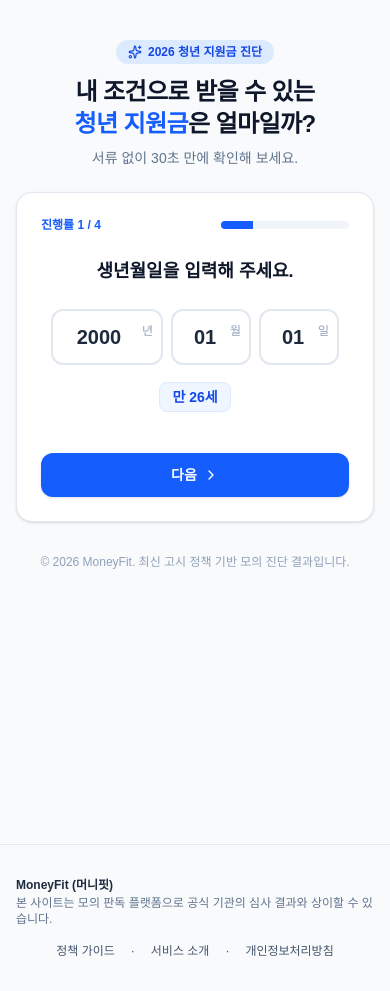
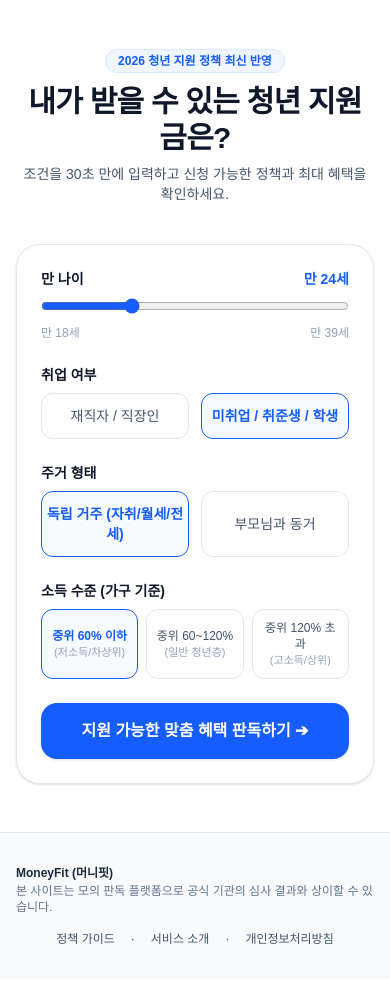
Before and after one commit to dooollee/money-fit, a Next.js app: page / in a window 390 px wide. Built offline with nearby package versions, Linux system fonts and the light colour scheme.

Commit message:
feat: 메인 판독기와 12대 청년 정책 데이터셋 연동 및 필터링 기능 강화

```diff
--- a/app/page.tsx
+++ b/app/page.tsx
@@ -1,420 +1,248 @@
+// app/page.tsx
 "use client";
 
-import React, { useState } from "react";
-import { CheckCircle2, ChevronRight, RefreshCw, Award, ArrowRight, Sparkles } from "lucide-react";
+import { useState } from "react";
+import Link from "next/link";
+import { YOUTH_POLICIES, Policy } from "@/data/policies";
 
-interface Policy {
-  id: string;
-  name: string;
-  category: string;
-  benefitSummary: string;
-  estimatedAnnualAmount: number;
-  minAge: number;
-  maxAge: number;
-  regions: string[];
-  employmentStatus: string[];
-  maxIncome: number;
-  link: string;
+export default function HomePage() {
+  // 사용자 입력 상태
+  const [age, setAge] = useState<number>(24);
+  const [employmentStatus, setEmploymentStatus] = useState<"employed" | "unemployed">("unemployed");
+  const [isIndependent, setIsIndependent] = useState<boolean>(true); // 단독 거주(월세 등) 여부
+  const [incomeLevel, setIncomeLevel] = useState<"low" | "mid" | "high">("low"); // 중위소득 기준 (low: 60%이하, mid: 100~120%이하, high: 120%초과)
+
+  const [matchedPolicies, setMatchedPolicies] = useState<Policy[] | null>(null);
+
+  const handleCalculate = () => {
+    const results = YOUTH_POLICIES.filter((policy) => {
+      // 1. 연령 필터
+      if (age < policy.ageRange.min || age > policy.ageRange.max) {
+        return false;
       }
 
-const POLICIES_DATA: Policy[] = [
-  {
-    id: "p1",
-    name: "K-패스 / The 경기패스 대중교통 환급",
-    category: "교통/생활",
-    benefitSummary: "대중교통 이용금액 30% 환급 (청년 기본 30%, 경기도민 무제한 지원)",
-    estimatedAnnualAmount: 28,
-    minAge: 19,
-    maxAge: 39,
-    regions: ["전국", "서울", "경기", "인천", "기타 지역"],
-    employmentStatus: ["전체", "미취업", "재직자", "프리랜서"],
-    maxIncome: 0,
-    link: "https://korea-pass.kr",
-  },
-  {
-    id: "p2",
-    name: "청년월세 특별지원",
-    category: "주거",
-    benefitSummary: "실제 납부 임차료 월 최대 20만 원 (최대 12개월 총 240만 원 지원)",
-    estimatedAnnualAmount: 240,
-    minAge: 19,
-    maxAge: 34,
-    regions: ["전국", "서울", "경기", "인천", "기타 지역"],
-    employmentStatus: ["전체", "미취업", "재직자", "프리랜서"],
-    maxIncome: 2400,
-    link: "https://www.bokjiro.go.kr",
-  },
-  {
-    id: "p3",
-    name: "청년도약계좌 정부기여금 & 비과세",
-    category: "금융/자산",
-    benefitSummary: "월 최대 70만 원 납입 시 정부기여금(월 최대 3.3만) + 이자소득 100% 비과세",
-    estimatedAnnualAmount: 40,
-    minAge: 19,
-    maxAge: 34,
-    regions: ["전국", "서울", "경기", "인천", "기타 지역"],
-    employmentStatus: ["재직자", "프리랜서"],
-    maxIncome: 7500,
-    link: "https://ylaccount.kinfa.or.kr",
-  },
-  {
-    id: "p4",
-    name: "국민취업지원제도 (I유형)",
-    category: "취업/역량",
-    benefitSummary: "구직촉진수당 월 50만 원 x 6개월(총 300만 원) 지원 및 취업 프로그램",
-    estimatedAnnualAmount: 300,
-    minAge: 18,
-    maxAge: 34,
-    regions: ["전국", "서울", "경기", "인천", "기타 지역"],
-    employmentStatus: ["미취업"],
-    maxIncome: 2400,
-    link: "https://www.kua.go.kr",
-  },
-  {
-    id: "p5",
-    name: "청년 주택드림 청약통장",
-    category: "금융/자산",
-    benefitSummary: "최대 연 4.5% 우대금리 및 청약 당첨 시 연 2%대 저리 전용 대출 연계",
-    estimatedAnnualAmount: 35,
-    minAge: 19,
-    maxAge: 34,
-    regions: ["전국", "서울", "경기", "인천", "기타 지역"],
-    employmentStatus: ["재직자", "프리랜서"],
-    maxIncome: 5000,
-    link: "https://nhuf.molit.go.kr",
-  },
-];
-
-// 만 나이 정밀 계산 (년/월/일 개별 숫자 기준)
-function calculateAge(y: string, m: string, d: string): number | null {
-  const year = parseInt(y, 10);
-  const month = parseInt(m, 10);
-  const day = parseInt(d, 10);
-
-  if (isNaN(year) || isNaN(month) || isNaN(day)) return null;
-  if (year < 1950 || year > 2026 || month < 1 || month > 12 || day < 1 || day > 31) return null;
-
-  const today = new Date();
-  const currentYear = today.getFullYear();
-  const currentMonth = today.getMonth() + 1;
-  const currentDay = today.getDate();
-
-  let age = currentYear - year;
-  const hasBirthdayPassed = currentMonth > month || (currentMonth === month && currentDay >= day);
-
-  if (!hasBirthdayPassed) {
-    age -= 1;
+      // 2. 취업 상태 필터
+      if (policy.statusCondition !== "all" && policy.statusCondition !== employmentStatus) {
+        return false;
       }
 
-  return age >= 0 ? age : null;
-}
+      // 3. 정책별 특정 조건 필터
+      if (policy.id === "youth-rent" && !isIndependent) return false;
+      if (policy.id === "youth-tomorrow-savings" && incomeLevel === "high") return false;
+      if (policy.id === "kua-type-1" && incomeLevel === "high") return false;
 
-export default function YouthFitPage() {
-  const [step, setStep] = useState(1);
-
-  // 년/월/일 분리 상태
-  const [birthYear, setBirthYear] = useState("2000");
-  const [birthMonth, setBirthMonth] = useState("01");
-  const [birthDay, setBirthDay] = useState("01");
-
-  const [region, setRegion] = useState("경기");
-  const [employment, setEmployment] = useState("미취업");
-  const [income, setIncome] = useState(2400);
-  const [isSubmitted, setIsSubmitted] = useState(false);
-
-  const calculatedAge = calculateAge(birthYear, birthMonth, birthDay);
-  const isStep1Valid = calculatedAge !== null && calculatedAge >= 15 && calculatedAge <= 50;
-
-  const userAge = calculatedAge ?? 26;
-  const matchedPolicies = POLICIES_DATA.filter((policy) => {
-    if (userAge < policy.minAge || userAge > policy.maxAge) return false;
-    if (!policy.regions.includes("전국") && !policy.regions.includes(region)) return false;
-    if (!policy.employmentStatus.includes("전체") && !policy.employmentStatus.includes(employment)) return false;
-    if (policy.maxIncome > 0 && income > policy.maxIncome) return false;
       return true;
     });
 
-  const totalBenefit = matchedPolicies.reduce((acc, cur) => acc + cur.estimatedAnnualAmount, 0);
+    setMatchedPolicies(results);
+  };
 
   return (
-    <main className="min-h-screen bg-slate-50 text-slate-900 flex flex-col items-center p-4 sm:p-8">
-      <header className="w-full max-w-xl text-center py-6">
-        <span className="inline-flex items-center gap-1.5 px-3 py-1 rounded-full text-xs font-semibold bg-blue-100 text-blue-700 mb-3">
-          <Sparkles className="w-3.5 h-3.5" /> 2026 청년 지원금 진단
+    <main className="max-w-3xl mx-auto px-4 py-12 text-slate-800">
+      {/* 헤더 섹션 */}
+      <section className="text-center mb-10">
+        <span className="text-xs font-semibold px-3 py-1 bg-blue-50 text-blue-600 rounded-full border border-blue-100">
+          2026 청년 지원 정책 최신 반영
         </span>
-        <h1 className="text-2xl sm:text-3xl font-bold tracking-tight text-slate-900">
-          내 조건으로 받을 수 있는 <br className="sm:hidden" />
-          <span className="text-blue-600">청년 지원금</span>은 얼마일까?
+        <h1 className="text-3xl sm:text-4xl font-extrabold text-slate-900 mt-3 tracking-tight">
+          내가 받을 수 있는 청년 지원금은?
         </h1>
-        <p className="text-sm text-slate-500 mt-2">
-          서류 없이 30초 만에 확인해 보세요.
+        <p className="text-slate-600 mt-2 text-sm sm:text-base">
+          조건을 30초 만에 입력하고 신청 가능한 정책과 최대 혜택을 확인하세요.
         </p>
-      </header>
+      </section>
 
-      <div className="w-full max-w-xl bg-white rounded-2xl shadow-sm border border-slate-200 p-6 sm:p-8">
-        {!isSubmitted ? (
+      {/* 입력 폼 카드 */}
+      <section className="bg-white border border-slate-200 rounded-3xl p-6 sm:p-8 shadow-sm">
+        <div className="space-y-6">
+          {/* 나이 선택 */}
           <div>
-            {/* 상단 프로그레스 바 */}
-            <div className="flex items-center justify-between mb-6">
-              <span className="text-xs font-semibold text-blue-600">진행률 {step} / 4</span>
-              <div className="w-32 bg-slate-100 h-2 rounded-full overflow-hidden">
-                <div
-                  className="bg-blue-600 h-full transition-all duration-300"
-                  style={{ width: `${(step / 4) * 100}%` }}
+            <div className="flex justify-between items-center mb-2">
+              <label className="text-sm font-semibold text-slate-900">만 나이</label>
+              <span className="text-sm font-bold text-blue-600">만 {age}세</span>
+            </div>
+            <input
+              type="range"
+              min={18}
+              max={39}
+              value={age}
+              onChange={(e) => setAge(Number(e.target.value))}
+              className="w-full accent-blue-600 cursor-pointer"
             />
+            <div className="flex justify-between text-xs text-slate-400 mt-1">
+              <span>만 18세</span>
+              <span>만 39세</span>
             </div>
           </div>
 
-            {/* 스텝 1: 년 / 월 / 일 개별 입력 */}
-            {step === 1 && (
-              <div className="space-y-4">
-                <h2 className="text-lg font-semibold text-center sm:text-left">
-                  생년월일을 입력해 주세요.
-                </h2>
-
-                <div className="py-2 flex flex-col items-center gap-4">
-                  <div className="flex items-center gap-2">
-                    {/* 년 */}
-                    <div className="relative w-28">
-                      <input
-                        type="text"
-                        inputMode="numeric"
-                        maxLength={4}
-                        placeholder="2000"
-                        value={birthYear}
-                        onChange={(e) => setBirthYear(e.target.value.replace(/[^0-9]/g, ""))}
-                        className="w-full text-center text-xl font-bold py-3 pr-6 pl-2 border-2 border-slate-200 rounded-xl focus:border-blue-600 focus:outline-none text-slate-800"
-                      />
-                      <span className="absolute right-2.5 top-3.5 text-xs text-slate-400 font-medium">년</span>
-                    </div>
-
-                    {/* 월 */}
-                    <div className="relative w-20">
-                      <input
-                        type="text"
-                        inputMode="numeric"
-                        maxLength={2}
-                        placeholder="01"
-                        value={birthMonth}
-                        onChange={(e) => setBirthMonth(e.target.value.replace(/[^0-9]/g, ""))}
-                        className="w-full text-center text-xl font-bold py-3 pr-5 pl-2 border-2 border-slate-200 rounded-xl focus:border-blue-600 focus:outline-none text-slate-800"
-                      />
-                      <span className="absolute right-2.5 top-3.5 text-xs text-slate-400 font-medium">월</span>
-                    </div>
-
-                    {/* 일 */}
-                    <div className="relative w-20">
-                      <input
-                        type="text"
-                        inputMode="numeric"
-                        maxLength={2}
-                        placeholder="01"
-                        value={birthDay}
-                        onChange={(e) => setBirthDay(e.target.value.replace(/[^0-9]/g, ""))}
-                        className="w-full text-center text-xl font-bold py-3 pr-5 pl-2 border-2 border-slate-200 rounded-xl focus:border-blue-600 focus:outline-none text-slate-800"
-                      />
-                      <span className="absolute right-2.5 top-3.5 text-xs text-slate-400 font-medium">일</span>
+          {/* 취업 상태 */}
+          <div>
+            <label className="block text-sm font-semibold text-slate-900 mb-2">취업 여부</label>
+            <div className="grid grid-cols-2 gap-3">
+              <button
+                type="button"
+                onClick={() => setEmploymentStatus("employed")}
+                className={`py-3 rounded-xl text-sm font-medium border transition ${
+                  employmentStatus === "employed"
+                    ? "border-blue-600 bg-blue-50/50 text-blue-600 font-semibold"
+                    : "border-slate-200 text-slate-600 hover:bg-slate-50"
+                }`}
+              >
+                재직자 / 직장인
+              </button>
+              <button
+                type="button"
+                onClick={() => setEmploymentStatus("unemployed")}
+                className={`py-3 rounded-xl text-sm font-medium border transition ${
+                  employmentStatus === "unemployed"
+                    ? "border-blue-600 bg-blue-50/50 text-blue-600 font-semibold"
+                    : "border-slate-200 text-slate-600 hover:bg-slate-50"
+                }`}
+              >
+                미취업 / 취준생 / 학생
+              </button>
             </div>
           </div>
 
-                  {/* 나이 결과 뱃지만 깔끔하게 표시 */}
-                  <div className="min-h-[32px] flex items-center justify-center">
-                    {calculatedAge !== null ? (
-                      <span className="inline-flex items-center px-3 py-1 rounded-lg bg-blue-50 text-blue-700 text-sm font-semibold border border-blue-100">
-                        만 {calculatedAge}세
-                      </span>
-                    ) : (
-                      <span className="text-xs text-slate-400">생년월일을 올바르게 입력해 주세요.</span>
-                    )}
-                  </div>
-                </div>
-              </div>
-            )}
-
-            {/* 스텝 2: 지역 선택 */}
-            {step === 2 && (
-              <div className="space-y-4">
-                <h2 className="text-lg font-semibold">현재 거주 지역을 선택해 주세요.</h2>
-                <div className="grid grid-cols-2 gap-3 py-2">
-                  {["서울", "경기", "인천", "기타 지역"].map((reg) => (
+          {/* 주거 형태 */}
+          <div>
+            <label className="block text-sm font-semibold text-slate-900 mb-2">주거 형태</label>
+            <div className="grid grid-cols-2 gap-3">
               <button
-                      key={reg}
                 type="button"
-                      onClick={() => setRegion(reg)}
-                      className={`p-4 rounded-xl border text-sm font-medium transition-all ${
-                        region === reg
-                          ? "border-blue-600 bg-blue-50 text-blue-700 font-bold ring-2 ring-blue-600/20"
-                          : "border-slate-200 text-slate-700 hover:bg-slate-50"
+                onClick={() => setIsIndependent(true)}
+                className={`py-3 rounded-xl text-sm font-medium border transition ${
+                  isIndependent
+                    ? "border-blue-600 bg-blue-50/50 text-blue-600 font-semibold"
+                    : "border-slate-200 text-slate-600 hover:bg-slate-50"
                 }`}
               >
-                      {reg}
+                독립 거주 (자취/월세/전세)
               </button>
-                  ))}
-                </div>
-              </div>
-            )}
-
-            {/* 스텝 3: 고용 상태 */}
-            {step === 3 && (
-              <div className="space-y-4">
-                <h2 className="text-lg font-semibold">현재 취업 상태는 어떠신가요?</h2>
-                <div className="space-y-2.5">
-                  {[
-                    { key: "미취업", label: "미취업 / 취업준비생 / 이직준비" },
-                    { key: "재직자", label: "직장인 (정규직, 계약직, 인턴)" },
-                    { key: "프리랜서", label: "프리랜서 / 개인사업자" },
-                  ].map((item) => (
               <button
-                      key={item.key}
                 type="button"
-                      onClick={() => setEmployment(item.key)}
-                      className={`w-full p-4 text-left rounded-xl border text-sm font-medium transition-all flex items-center justify-between ${
-                        employment === item.key
-                          ? "border-blue-600 bg-blue-50 text-blue-700 font-bold ring-2 ring-blue-600/20"
-                          : "border-slate-200 text-slate-700 hover:bg-slate-50"
+                onClick={() => setIsIndependent(false)}
+                className={`py-3 rounded-xl text-sm font-medium border transition ${
+                  !isIndependent
+                    ? "border-blue-600 bg-blue-50/50 text-blue-600 font-semibold"
+                    : "border-slate-200 text-slate-600 hover:bg-slate-50"
                 }`}
               >
-                      {item.label}
-                      {employment === item.key && <CheckCircle2 className="w-5 h-5 text-blue-600" />}
+                부모님과 동거
               </button>
-                  ))}
-                </div>
-              </div>
-            )}
-
-            {/* 스텝 4: 소득 구간 */}
-            {step === 4 && (
-              <div className="space-y-4">
-                <h2 className="text-lg font-semibold">작년 기준 연간 소득(세전) 구간은?</h2>
-                <div className="space-y-2.5">
-                  {[
-                    { val: 0, label: "소득 없음 (무소득)" },
-                    { val: 2400, label: "연 2,400만 원 이하 (월 약 200만 원)" },
-                    { val: 3600, label: "연 3,600만 원 이하 (월 약 300만 원)" },
-                    { val: 5000, label: "연 5,000만 원 이하" },
-                    { val: 8000, label: "연 5,000만 원 초과" },
-                  ].map((item) => (
-                    <button
-                      key={item.val}
-                      type="button"
-                      onClick={() => setIncome(item.val)}
-                      className={`w-full p-3.5 text-left rounded-xl border text-sm font-medium transition-all flex items-center justify-between ${
-                        income === item.val
-                          ? "border-blue-600 bg-blue-50 text-blue-700 font-bold ring-2 ring-blue-600/20"
-                          : "border-slate-200 text-slate-700 hover:bg-slate-50"
-                      }`}
-                    >
-                      {item.label}
-                      {income === item.val && <CheckCircle2 className="w-4 h-4 text-blue-600" />}
-                    </button>
-                  ))}
-                </div>
-              </div>
-            )}
-
-            {/* 하단 버튼 */}
-            <div className="flex gap-3 mt-8">
-              {step > 1 && (
-                <button
-                  type="button"
-                  onClick={() => setStep(step - 1)}
-                  className="w-1/3 py-3 rounded-xl border border-slate-200 text-slate-600 font-medium text-sm hover:bg-slate-50"
-                >
-                  이전
-                </button>
-              )}
-
-              {step < 4 ? (
-                <button
-                  type="button"
-                  disabled={step === 1 && !isStep1Valid}
-                  onClick={() => setStep(step + 1)}
-                  className={`flex-1 py-3 rounded-xl font-semibold text-sm flex items-center justify-center gap-1.5 transition-colors ${
-                    step === 1 && !isStep1Valid
-                      ? "bg-slate-200 text-slate-400 cursor-not-allowed"
-                      : "bg-blue-600 hover:bg-blue-700 text-white shadow-sm"
-                  }`}
-                >
-                  다음 <ChevronRight className="w-4 h-4" />
-                </button>
-              ) : (
-                <button
-                  type="button"
-                  onClick={() => setIsSubmitted(true)}
-                  className="flex-1 py-3 bg-blue-600 hover:bg-blue-700 text-white rounded-xl font-semibold text-sm flex items-center justify-center gap-1.5 shadow-sm transition-all"
-                >
-                  결과 바로 확인하기 <Sparkles className="w-4 h-4" />
-                </button>
-              )}
-            </div>
-          </div>
-        ) : (
-          /* 진단 리포트 */
-          <div className="space-y-6">
-            <div className="bg-blue-600 rounded-xl p-6 text-white text-center">
-              <span className="text-xs font-semibold uppercase tracking-wider text-blue-100">
-                맞춤 진단 리포트
-              </span>
-              <p className="text-sm text-blue-100 mt-1">
-                만 {userAge}세 ({birthYear}.{birthMonth.padStart(2, "0")}.{birthDay.padStart(2, "0")}) · {region} · {employment}
-              </p>
-              <div className="mt-4">
-                <span className="text-xs text-blue-200">예상되는 최대 연간 혜택 가치</span>
-                <div className="text-3xl sm:text-4xl font-extrabold mt-1">
-                  약 {totalBenefit}만 원+
-                </div>
             </div>
           </div>
 
-            <div className="space-y-3">
-              <h3 className="font-semibold text-slate-800 text-sm flex items-center gap-1.5">
-                <Award className="w-4 h-4 text-blue-600" />
-                신청 가능한 정책 ({matchedPolicies.length}건)
-              </h3>
+          {/* 소득 분위 */}
+          <div>
+            <label className="block text-sm font-semibold text-slate-900 mb-2">소득 수준 (가구 기준)</label>
+            <div className="grid grid-cols-3 gap-2">
+              <button
+                type="button"
+                onClick={() => setIncomeLevel("low")}
+                className={`py-2.5 px-2 rounded-xl text-xs sm:text-sm font-medium border transition ${
+                  incomeLevel === "low"
+                    ? "border-blue-600 bg-blue-50/50 text-blue-600 font-semibold"
+                    : "border-slate-200 text-slate-600 hover:bg-slate-50"
+                }`}
+              >
+                중위 60% 이하<br /><span className="text-[11px] text-slate-400 font-normal">(저소득/차상위)</span>
+              </button>
+              <button
+                type="button"
+                onClick={() => setIncomeLevel("mid")}
+                className={`py-2.5 px-2 rounded-xl text-xs sm:text-sm font-medium border transition ${
+                  incomeLevel === "mid"
+                    ? "border-blue-600 bg-blue-50/50 text-blue-600 font-semibold"
+                    : "border-slate-200 text-slate-600 hover:bg-slate-50"
+                }`}
+              >
+                중위 60~120%<br /><span className="text-[11px] text-slate-400 font-normal">(일반 청년층)</span>
+              </button>
+              <button
+                type="button"
+                onClick={() => setIncomeLevel("high")}
+                className={`py-2.5 px-2 rounded-xl text-xs sm:text-sm font-medium border transition ${
+                  incomeLevel === "high"
+                    ? "border-blue-600 bg-blue-50/50 text-blue-600 font-semibold"
+                    : "border-slate-200 text-slate-600 hover:bg-slate-50"
+                }`}
+              >
+                중위 120% 초과<br /><span className="text-[11px] text-slate-400 font-normal">(고소득/상위)</span>
+              </button>
+            </div>
+          </div>
 
-              {matchedPolicies.map((p) => (
-                <div key={p.id} className="p-4 rounded-xl border border-slate-200 bg-white">
-                  <div className="flex items-center justify-between gap-2 mb-1">
-                    <span className="text-xs font-semibold px-2 py-0.5 rounded bg-slate-100 text-slate-600">
-                      {p.category}
+          <button
+            type="button"
+            onClick={handleCalculate}
+            className="w-full py-4 bg-blue-600 hover:bg-blue-700 text-white rounded-2xl font-bold text-base shadow-sm transition active:scale-[0.99]"
+          >
+            지원 가능한 맞춤 혜택 판독하기 ➔
+          </button>
+        </div>
+      </section>
+
+      {/* 결과 섹션 */}
+      {matchedPolicies && (
+        <section className="mt-12 space-y-6">
+          <div className="p-6 bg-blue-50/70 border border-blue-200 rounded-3xl text-center">
+            <p className="text-xs sm:text-sm font-semibold text-blue-700">판독 결과 완료</p>
+            <h2 className="text-2xl font-bold text-slate-900 mt-1">
+              현재 조건으로 신청 가능한 정책이 <span className="text-blue-600">{matchedPolicies.length}개</span> 있습니다.
+            </h2>
+            <p className="text-xs sm:text-sm text-slate-600 mt-1">
+              각 정책 카드의 상세 내용과 공식 신청 링크를 확인해 보세요.
+            </p>
+          </div>
+
+          <div className="grid grid-cols-1 md:grid-cols-2 gap-4">
+            {matchedPolicies.map((item) => (
+              <div
+                key={item.id}
+                className="bg-white border border-slate-200 rounded-2xl p-5 shadow-xs flex flex-col justify-between"
+              >
+                <div>
+                  <div className="flex items-center justify-between mb-2">
+                    <span className="text-[11px] font-semibold px-2 py-0.5 bg-slate-100 text-slate-600 rounded">
+                      {item.category}
                     </span>
-                    <span className="text-xs font-bold text-blue-600">
-                      연 약 {p.estimatedAnnualAmount}만 원 상당
+                    <span className="text-xs text-slate-400 font-medium">
+                      만 {item.ageRange.min}~{item.ageRange.max}세
                     </span>
                   </div>
-                  <h4 className="font-bold text-slate-900 text-sm">{p.name}</h4>
-                  <p className="text-xs text-slate-500 mt-1">{p.benefitSummary}</p>
-                  <div className="mt-3 pt-2 border-t border-slate-100 flex justify-end">
+                  <h3 className="text-base font-bold text-slate-900">{item.title}</h3>
+                  <p className="text-xs text-slate-600 mt-1 line-clamp-2">{item.summary}</p>
+                  <div className="mt-3 p-2.5 bg-slate-50 rounded-xl text-xs text-blue-700 font-semibold">
+                    혜택: {item.benefit}
+                  </div>
+                </div>
+
+                <div className="mt-4 pt-3 border-t border-slate-100 flex items-center justify-between">
+                  <span className="text-[11px] text-slate-400">정부 공식 사이트</span>
                   <a
-                      href={p.link}
+                    href={item.officialUrl}
                     target="_blank"
-                      rel="noopener noreferrer"
-                      className="text-xs font-semibold text-blue-600 hover:text-blue-700 flex items-center gap-1"
+                    rel="noreferrer"
+                    className="text-xs font-semibold text-blue-600 hover:text-blue-800"
                   >
-                      공식 신청처 바로가기 <ArrowRight className="w-3.5 h-3.5" />
+                    공식 신청처 ↗
                   </a>
                 </div>
               </div>
             ))}
           </div>
 
-            <button
-              type="button"
-              onClick={() => {
-                setStep(1);
-                setIsSubmitted(false);
-              }}
-              className="w-full py-3 rounded-xl border border-slate-200 text-slate-600 font-medium text-sm hover:bg-slate-50 flex items-center justify-center gap-1.5"
+          <div className="text-center pt-4">
+            <Link
+              href="/guides"
+              className="inline-flex items-center text-sm font-medium text-slate-600 hover:text-slate-900 underline underline-offset-4"
             >
-              <RefreshCw className="w-4 h-4" /> 조건 다시 설정하고 진단하기
-            </button>
+              전체 12개 청년 정책 한눈에 비교하러 가기 ➔
+            </Link>
           </div>
+        </section>
       )}
-      </div>
-
-      <footer className="mt-8 text-center text-xs text-slate-400">
-        © 2026 MoneyFit. 최신 고시 정책 기반 모의 진단 결과입니다.
-      </footer>
     </main>
   );
 }
```
Lines whose indentation alone changed are shown as unchanged.
